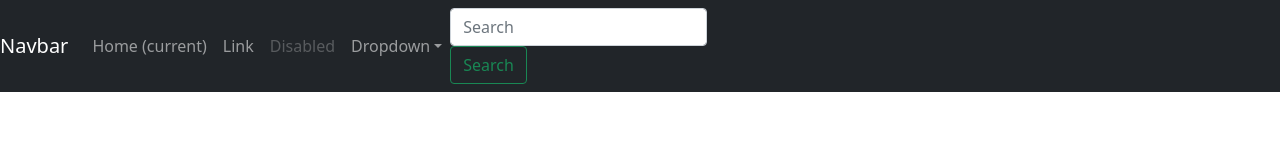
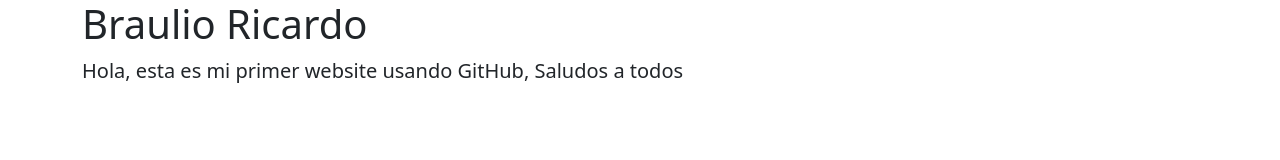
Before and after one commit to braurick/braurick.github.io, a plain HTML site: page index.html in a window 1280 px wide. Drawn offline with nearby package versions, Linux system fonts and the light colour scheme.

Commit message:
Removing navbar

```diff
--- a/index.html
+++ b/index.html
@@ -15,39 +15,6 @@
   </head>
 
   <body>
-
-    <nav class="navbar navbar-expand-md navbar-dark bg-dark fixed-top">
-      <a class="navbar-brand" href="#">Navbar</a>
-      <button class="navbar-toggler" type="button" data-toggle="collapse" data-target="#navbarsExampleDefault" aria-controls="navbarsExampleDefault" aria-expanded="false" aria-label="Toggle navigation">
-        <span class="navbar-toggler-icon"></span>
-      </button>
-
-      <div class="collapse navbar-collapse" id="navbarsExampleDefault">
-        <ul class="navbar-nav mr-auto">
-          <li class="nav-item active">
-            <a class="nav-link" href="#">Home <span class="sr-only">(current)</span></a>
-          </li>
-          <li class="nav-item">
-            <a class="nav-link" href="#">Link</a>
-          </li>
-          <li class="nav-item">
-            <a class="nav-link disabled" href="#">Disabled</a>
-          </li>
-          <li class="nav-item dropdown">
-            <a class="nav-link dropdown-toggle" href="http://example.com" id="dropdown01" data-toggle="dropdown" aria-haspopup="true" aria-expanded="false">Dropdown</a>
-            <div class="dropdown-menu" aria-labelledby="dropdown01">
-              <a class="dropdown-item" href="#">Action</a>
-              <a class="dropdown-item" href="#">Another action</a>
-              <a class="dropdown-item" href="#">Something else here</a>
-            </div>
-          </li>
-        </ul>
-        <form class="form-inline my-2 my-lg-0">
-          <input class="form-control mr-sm-2" type="text" placeholder="Search" aria-label="Search">
-          <button class="btn btn-outline-success my-2 my-sm-0" type="submit">Search</button>
-        </form>
-      </div>
-    </nav>
 
     <main role="main" class="container">
 
```
